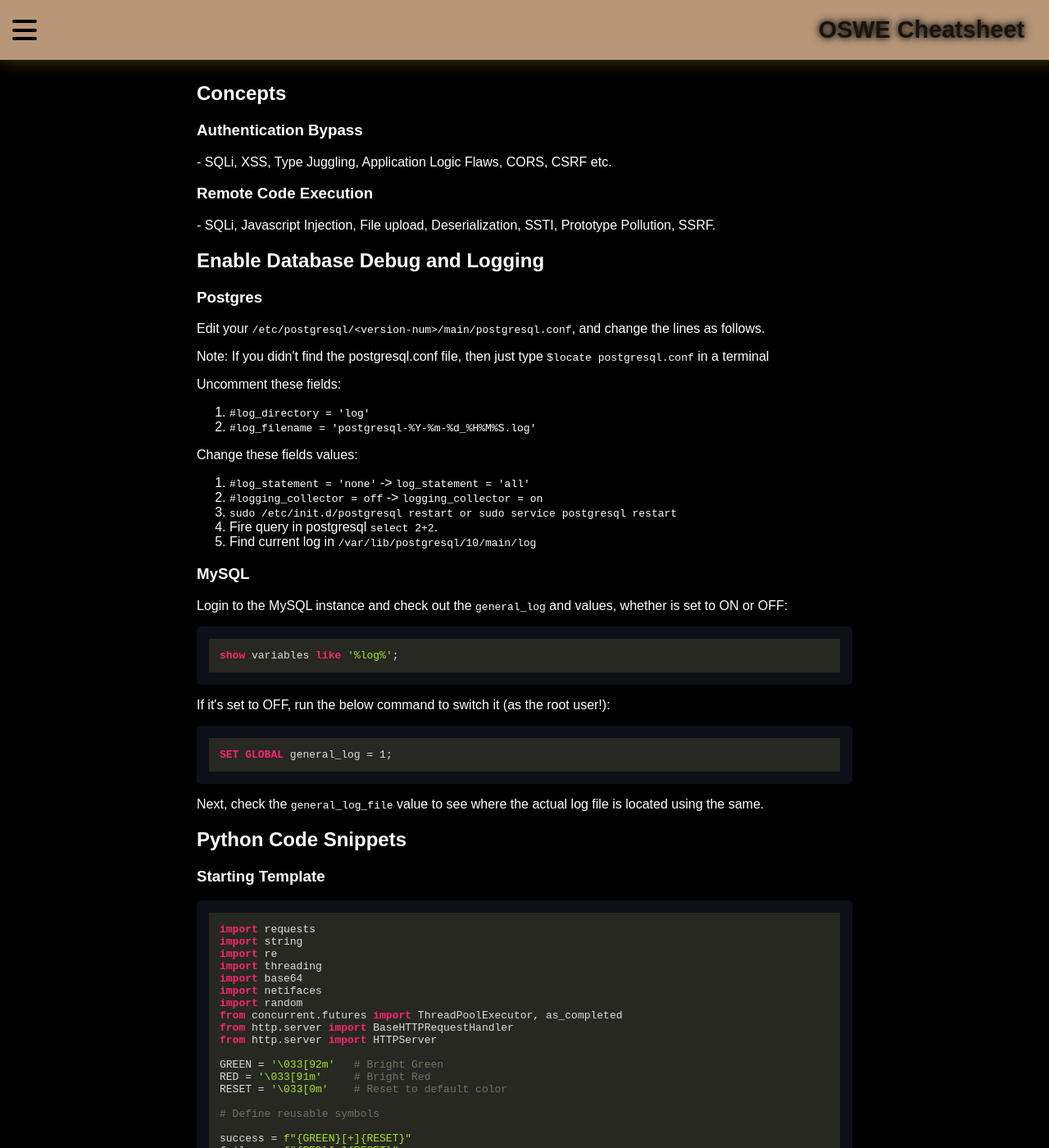
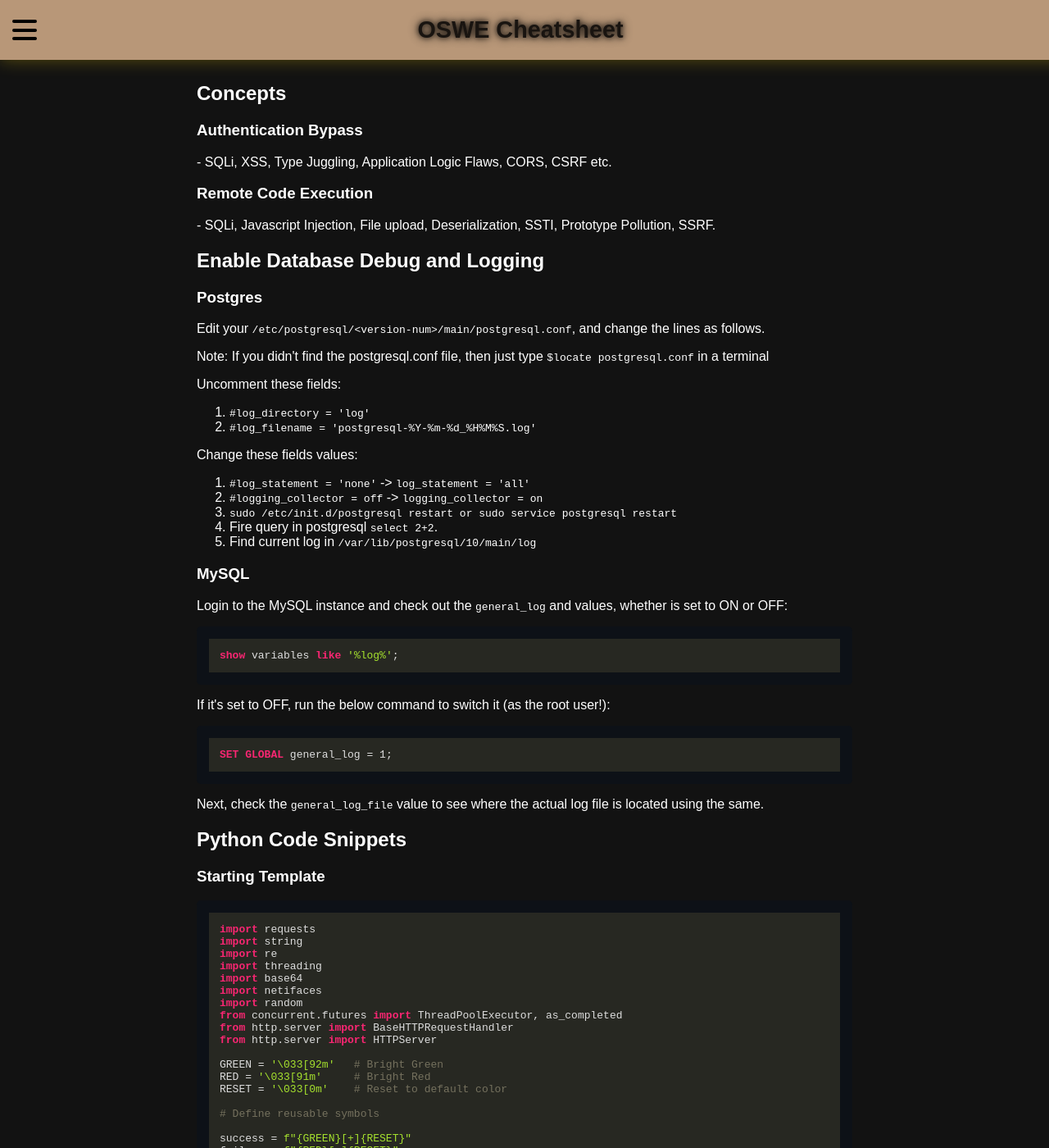
Before and after one commit to Extravenger/extravenger.github.io, a Jekyll site: the page oswe-code-snippets/index.html, which Jekyll copies as it is, in a window 1280 px wide and 1400 px high. Shown: the whole window at 82% size. Built offline with Jekyll 4.4.1, drawn with Linux system fonts in a browser that asks for light colours.

Commit message:
Update index.html

```diff
--- a/oswe-code-snippets/index.html
+++ b/oswe-code-snippets/index.html
@@ -11,7 +11,7 @@
     <style>
         /* General Reset and Base Styles */
         body {
-            background-color: #000000;
+            background-color: #121212;
             color: #FFFFFF;
             font-family: Arial, Helvetica, sans-serif;
             margin: 0;
@@ -21,7 +21,7 @@
         /* Header Styles */
         .header {
             display: flex;
-            justify-content: flex-end;
+            justify-content: center;
             align-items: center;
             background: #B89778; /* Updated gold color */
             padding: 20px;
@@ -106,6 +106,7 @@
             transition: left 0.3s ease;
             z-index: 1000;
             padding-top: 30px;
+            overflow-y: scroll;
         }
 
         aside.active {
```
